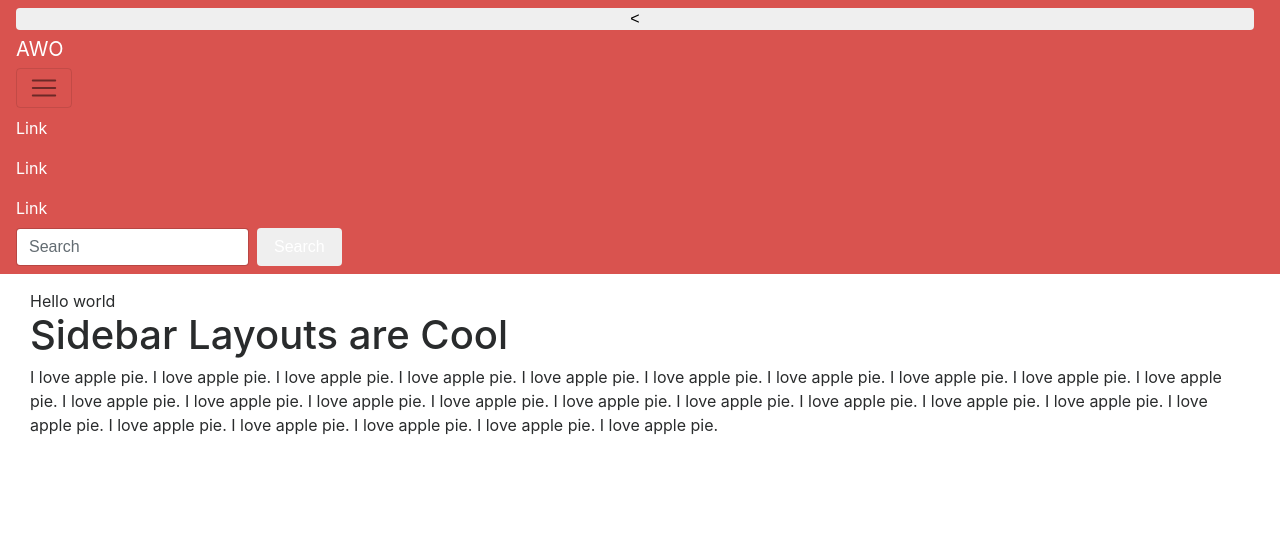
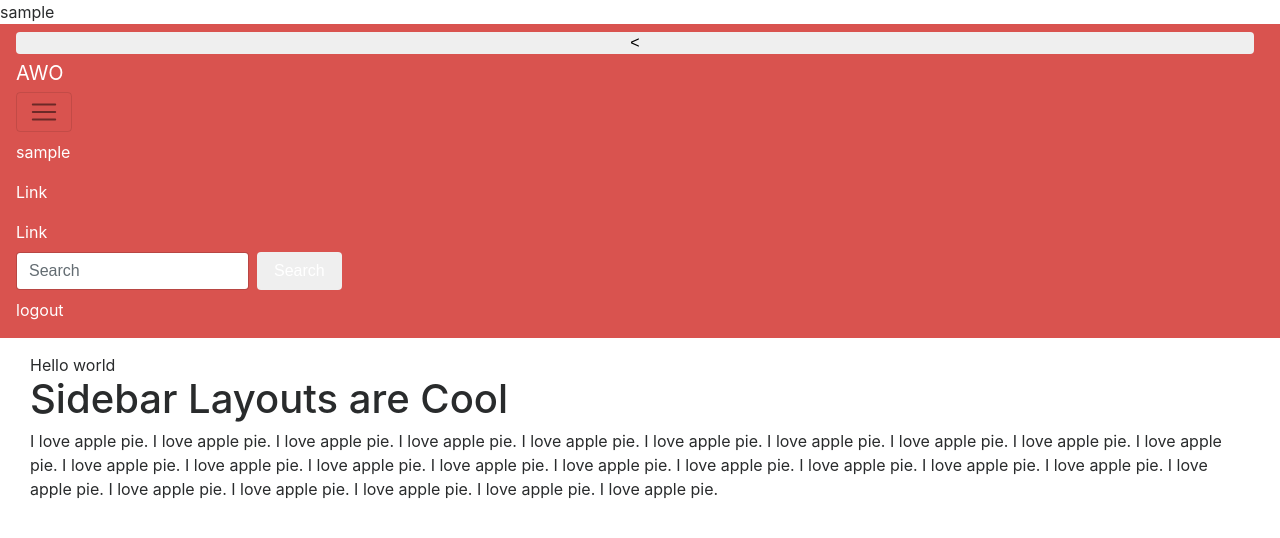
Before and after one commit to AlmasWicaksono/Energy, a Django app: template home/templates/home/home.html in a window 1280 px wide, after a click that opens the changed part. Shown: the top 538 px of the page. Run offline with Django 3.2, Linux system fonts and the light colour scheme; the template is opened without the code that fills it: most values are stand-ins (such as "Sample title", 1, 10 or a date in 2020); some libraries are stand-ins or nearby versions.

Commit message:
login logot enable

```diff
--- a/Energy/settings.py
+++ b/Energy/settings.py
@@ -101,6 +101,10 @@ AUTH_PASSWORD_VALIDATORS = [
     },
 ]
 
+# URL for Login
+LOGIN_URL = "/login"
+LOGIN_REDIRECT_URL = "/"
+LOGOUT_REDIRECT_URL = "/login"
 
 # Internationalization
 # https://docs.djangoproject.com/en/2.0/topics/i18n/
--- a/home/templates/home/base.html
+++ b/home/templates/home/base.html
@@ -73,6 +73,7 @@
 <body>
 
 <!-- Top Navigation Bar -->
+{{ User_Name }}
 <nav class="navbar navbar-expand-sm navbar-light bg-danger">
   <!--Brand-->
   <button type="button" class="btn btn-outline-light" id="menu-toggle" style="margin-right: 10px; padding:0;"> < </button>
@@ -84,7 +85,7 @@
   <!--Colapse Navbar-->
   <div class="collapse navbar-collapse" id="navbarSupportedContent">
     <ul class="navbar-nav mr-auto mt-2 mt-lg-0">
-      <li class="nav-item active"><a class="nav-link" href="#" style="color: white">Link</a></li>
+      <li class="nav-item active"><a class="nav-link" href="#" style="color: white">{{ User_Name }}</a></li>
       <li class="nav-item active"><a class="nav-link" href="#" style="color: white">Link</a></li>
       <li class="nav-item active"><a class="nav-link" href="#" style="color: white">Link</a></li>
     </ul>
@@ -92,6 +93,9 @@
       <input class="form-control mr-sm-2" type="search" placeholder="Search" aria-label="Search">
       <button class="btn btn-outline-light my-2 my-sm-0" style="color: white" type="submit">Search</button>
     </form>
+    <ul class="navbar-nav mr-0 mt-2 mt-lg-0">
+      <li class="nav-item active"><a class="nav-link" href="logout" style="color: white">logout</a></li>
+    </ul>
   </div>
 </nav>
 
--- a/home/urls.py
+++ b/home/urls.py
@@ -1,11 +1,25 @@
+#from django.urls import path
+#from django.contrib.auth.views import login
+#from . import views
+
+#app_name = ''
+#urlpatterns = [
+        #
+#        path('', views.Home, name='home'),
+#        path('login', login, {'template_name':'home/login.html'} ),
+#        ]
+
 from django.urls import path
-from django.contrib.auth.views import login
-from home.views import Home
-from . import views
+from django.contrib.auth.views import LoginView, LogoutView
+from home.views import Home, test
 
 app_name = ''
 urlpatterns = [
         #
         path('', Home.as_view(), name='home'),
-        path('login', login, {'template_name':'home/login.html'} ),
+        path('login', LoginView.as_view(template_name ='home/login.html',), name='login'),
+        path('logout', LogoutView.as_view(template_name ='home/login.html',), name='logout'),
+        #path('test', test),
         ]
+
+#redirect_field_name = 'home'
```
Also changed, not shown: home/templates/home/login.html (+7 -5 lines), home/views.py (+13 -6 lines), db.sqlite3.
